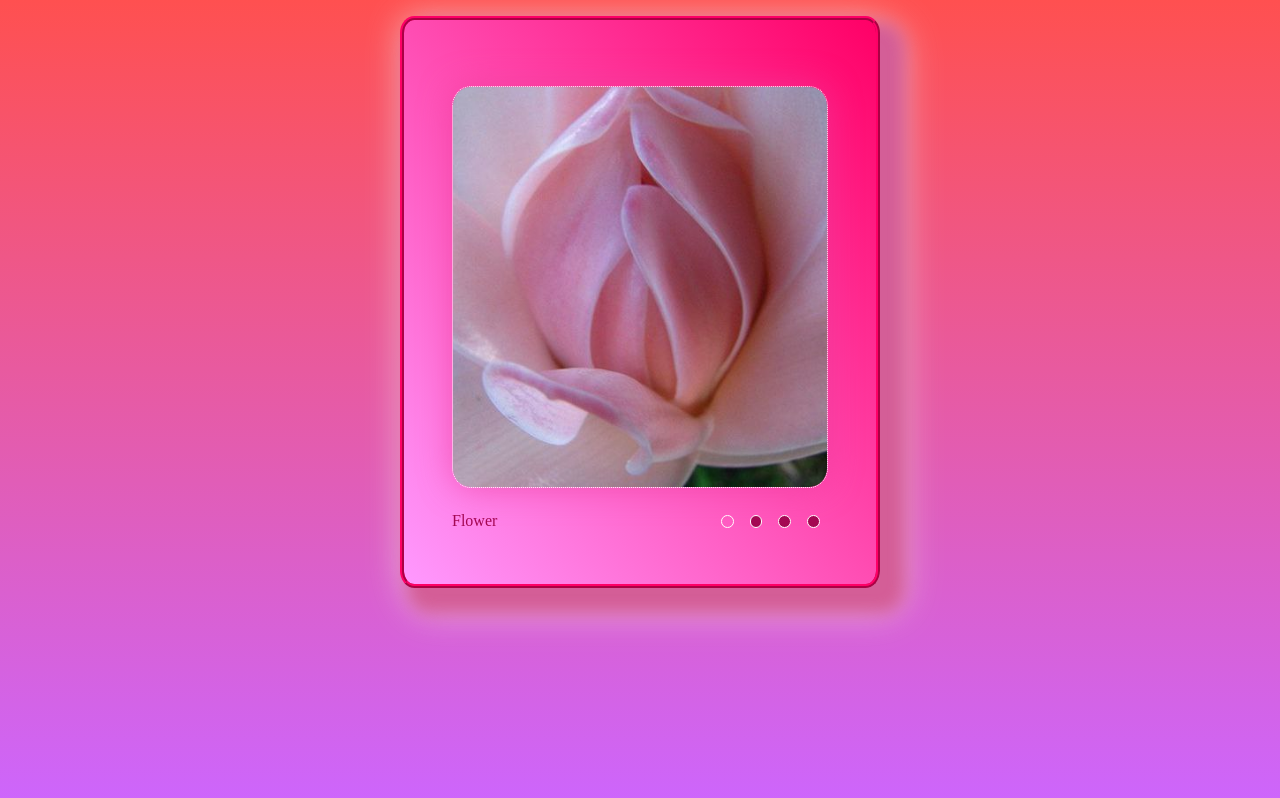
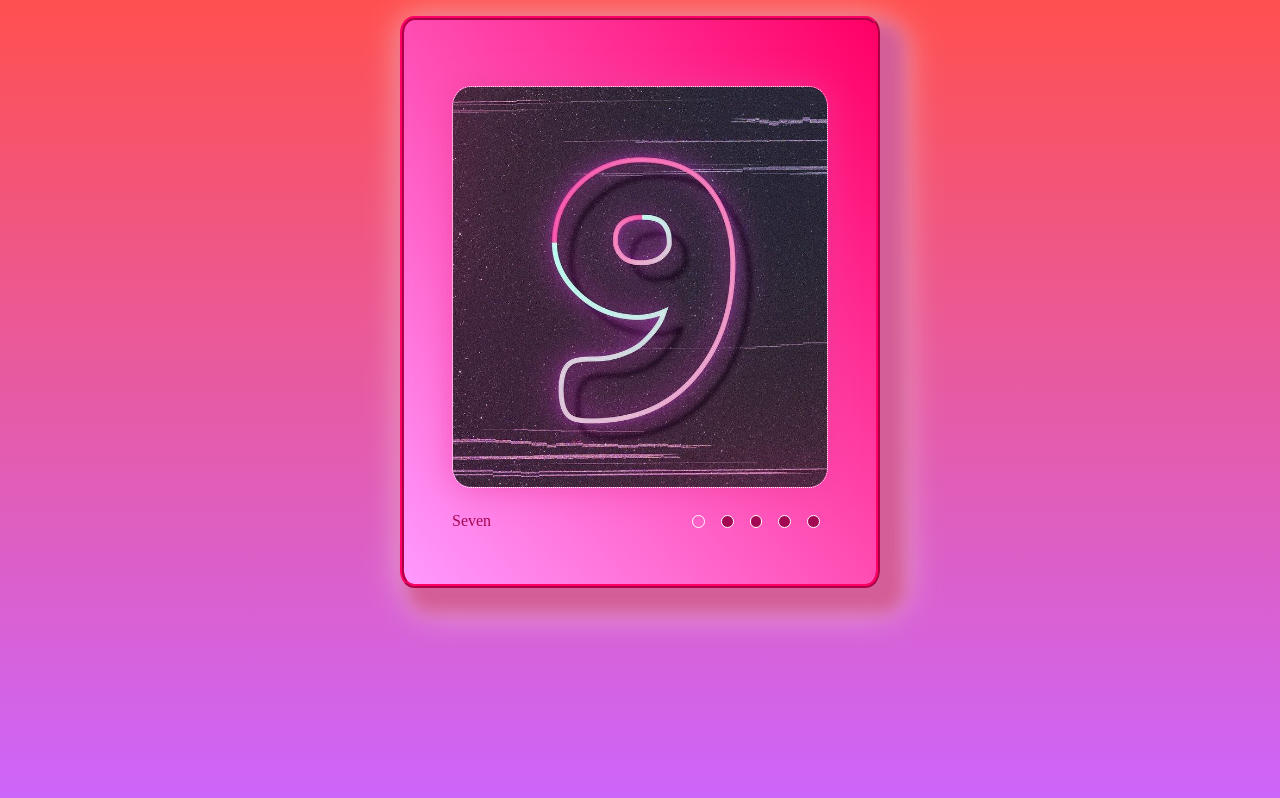
Before and after one commit to Liliyafamiliya/cssMemeSlider, a plain HTML site: page cssMemeSlider/index.html in a window 1280 px wide. Drawn offline with Linux system fonts and the light colour scheme.

Commit message:
feat: add slide0 (Mon Sep 11 16:31:32 +04 2023)

```diff
--- a/cssMemeSlider/index.html
+++ b/cssMemeSlider/index.html
@@ -12,13 +12,15 @@
     <div class="common-container">
         <div></div>
         <div class="slider">
-            <input class="hidden-input" type="radio" name="slider" id="slide1" checked>
+            <input class="hidden-input" type="radio" name="slider" id="slide0" checked>
+            <input class="hidden-input" type="radio" name="slider" id="slide1">
             <input class="hidden-input" type="radio" name="slider" id="slide2">
             <input class="hidden-input" type="radio" name="slider" id="slide3">
             <input class="hidden-input" type="radio" name="slider" id="slide4">
 
             <div class="images-container">
                 <div class="images">
+                    <div class="image image0"></div>
                     <div class="image image1"></div>
                     <div class="image image2"></div>
                     <div class="image image3"></div>
@@ -27,6 +29,9 @@
             </div>
             <div class="btns-and-texts">
                 <div class="btns">
+                    <label class="btn-container" for="slide0">
+                        <div class="btn btn0"></div>
+                    </label>
                     <label class="btn-container" for="slide1">
                         <div class="btn btn1"></div>
                     </label>
@@ -42,9 +47,10 @@
                 </div>
                 <div class="texts-container">
                     <div class="texts">
+                        <div class="text-content">Seven</div>
                         <div class="text-content">Flower</div>
-                        <div class="text-content">Summertime sadness</div>
-                        <div class="text-content">When I see u</div>
+                        <div class="text-content">Summertime</div>
+                        <div class="text-content">U</div>
                         <div class="text-content">Cross-check</div>
                     </div>
                 </div>
--- a/cssMemeSlider/style.css
+++ b/cssMemeSlider/style.css
@@ -36,7 +36,7 @@
 
    .images {
     display: flex;
-    width: 400%;
+    width: 500%;
     transition: margin-left .4s ease-in-out;
    }
 
@@ -49,6 +49,9 @@
     transition: opacity .7s ease-in-out;
    }
 
+   .image0 {
+    background-image: url(./assets/image0.jpg);
+   }
    .image1 {
     background-image: url(./assets/image1.jpg);
    }
@@ -62,19 +65,23 @@
     background-image: url(./assets/image4.jpg);
    }
 
+   #slide0:checked ~ .images-container .images {
+    margin-left: 0%;
+   }
    #slide1:checked ~ .images-container .images {
-    margin-left: 0;
+    margin-left: -100%;
    }
    #slide2:checked ~ .images-container .images {
-    margin-left: -100%;
+    margin-left: -200%;
    }
    #slide3:checked ~ .images-container .images {
-    margin-left: -200%;
+    margin-left: -300%;
    }
    #slide4:checked ~ .images-container .images {
-    margin-left: -300%;
+    margin-left: -400%;
    }
 
+   #slide0:checked ~ .images-container .image0,
    #slide1:checked ~ .images-container .image1,
    #slide2:checked ~ .images-container .image2,
    #slide3:checked ~ .images-container .image3,
@@ -122,7 +129,7 @@
 
   .texts {
     display: flex;
-    width: 400%;
+    width: 500%;
     transition: margin-left .4s ease-in-out;
   }
 
@@ -131,19 +138,26 @@
     color: rgb(164, 8, 83);
   }
 
+  #slide0:checked ~ .btns-and-texts .texts {
+    margin-left: 0%;
+   }
   #slide1:checked ~ .btns-and-texts .texts {
-    margin-left: 0;
+    margin-left: -100%;
   }
   #slide2:checked ~ .btns-and-texts .texts {
-    margin-left: -100%;
+    margin-left: -200%;
   }
   #slide3:checked ~ .btns-and-texts .texts {
-    margin-left: -200%;
+    margin-left: -300%;
   }
   #slide4:checked ~ .btns-and-texts .texts {
-    margin-left: -300%;
+    margin-left: -400%;
   }
 
+
+  #slide0:checked ~ .btns-and-texts .btn-container .btn0 {
+    background: none;
+  }
   #slide1:checked ~ .btns-and-texts .btn-container .btn1 {
     background: none;
   }
```
Also changed, not shown: cssMemeSlider/assets/image0.jpg (added), cssMemeSlider/assets/image41.jpg (deleted).
